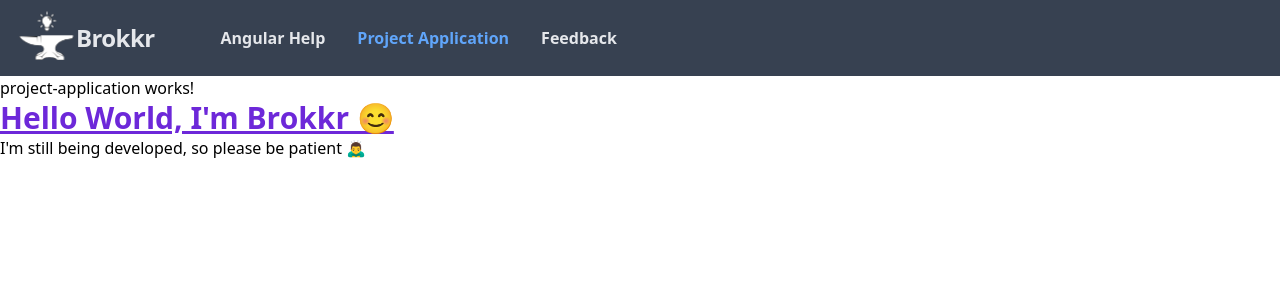
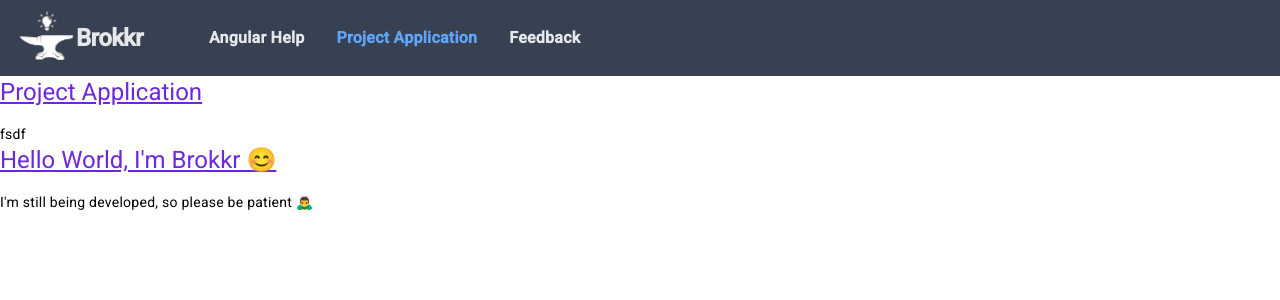
Before and after one commit to Himmelschrei/Brokkr, an Angular app: page /project-application/project-application.component.html in a window 1280 px wide. Shown: the top 300 px of the page. Built offline with nearby package versions, Linux system fonts and the light colour scheme.

Commit message:
Add Angular Material for datepicker

```diff
--- a/angular.json
+++ b/angular.json
@@ -25,6 +25,7 @@
               "src/assets"
             ],
             "styles": [
+              "@angular/material/prebuilt-themes/indigo-pink.css",
               "src/styles.css"
             ],
             "scripts": []
@@ -87,6 +88,7 @@
               "src/assets"
             ],
             "styles": [
+              "@angular/material/prebuilt-themes/indigo-pink.css",
               "src/styles.css"
             ],
             "scripts": []
--- a/package.json
+++ b/package.json
@@ -11,10 +11,12 @@
   "private": true,
   "dependencies": {
     "@angular/animations": "^16.1.0",
+    "@angular/cdk": "^16.1.6",
     "@angular/common": "^16.1.0",
     "@angular/compiler": "^16.1.0",
     "@angular/core": "^16.1.0",
     "@angular/forms": "^16.1.0",
+    "@angular/material": "^16.1.6",
     "@angular/platform-browser": "^16.1.0",
     "@angular/platform-browser-dynamic": "^16.1.0",
     "@angular/router": "^16.1.0",
--- a/src/app/navbar/navbar.component.html
+++ b/src/app/navbar/navbar.component.html
@@ -21,11 +21,6 @@
       <div>
         <svg xmlns="http://www.w3.org/2000/svg" id="menu-button1" (click)="handleClick()" class="h-6 w-6 cursor-pointer md:hidden block" fill="none" viewBox="0 0 24 24" stroke="currentColor">
           <path stroke-linecap="round" stroke-linejoin="round" stroke-width="2" d="M4 6h16M4 12h16M4 18h16" />
-          <!-- <script>
-            document.querySelector('#menu-button1').addEventListener('click', function() {
-              document.querySelector('#menu1').classList.toggle('hidden');
-            });
-            </script> -->
         </svg>
       </div>
       <!-- Menu Items -->
--- a/src/app/navbar/navbar.component.ts
+++ b/src/app/navbar/navbar.component.ts
@@ -26,9 +26,4 @@
     const navLinks = document.getElementById('menu1');
     navLinks?.classList.toggle("hidden");
   }
-
-  handleClick2() {
-    const menu = document.getElementById("menutest");
-    menu?.classList.toggle("hidden");
-  }
 }
--- /dev/null
+++ b/src/app/project-application-form.ts
@@ -0,0 +1,17 @@
+export class ProjectApplicationForm {
+
+    constructor(
+        public projectName: string,
+        public dateProposed: Date,
+        public proposerName: string,
+        public department: string,
+        public dateStart: Date,
+        public dateEnd: Date,
+
+        public projectDescription: string,
+        public capabilityPlanning: string,
+        public schedule: string,
+        public contactPerson: string,
+        public miscellaneous: string,
+    ) { }
+}
--- a/src/app/project-application/project-application.component.html
+++ b/src/app/project-application/project-application.component.html
@@ -1,3 +1,4 @@
-<p>
-    project-application works!
-</p>
+<body>
+    <h1>Project Application</h1>
+    fsdf
+</body>
--- a/src/app/project-application/project-application.component.ts
+++ b/src/app/project-application/project-application.component.ts
@@ -1,5 +1,7 @@
 import { Component } from '@angular/core';
 import { CommonModule } from '@angular/common';
+import { ProjectApplicationForm } from '../project-application-form';
+import { MatDatepickerModule } from '@angular/material/datepicker';
 
 @Component({
   selector: 'app-project-application',
@@ -11,5 +13,20 @@
   styleUrls: ['./project-application.component.css']
 })
 export class ProjectApplicationComponent {
+  model = new ProjectApplicationForm('Test Application',
+  new Date('2023-07-27'),
+  'Carlos Pineda',
+  'Softwareentwicklung',
+  new Date('01.01.2024'),
+  new Date('01.02.2024'),
+  'This is just a test description for the project.',
+  'Capability test description',
+  'Schedule test description',
+  'Contact Person',
+  'Miscellanous string'
+  );
 
+  submitted = false;
+
+  onSubmit() { this.submitted = true; }
 }
--- a/src/index.html
+++ b/src/index.html
@@ -6,8 +6,11 @@
   <base href="/">
   <meta name="viewport" content="width=device-width, initial-scale=1">
   <link rel="icon" type="image/x-icon" href="favicon.ico">
+  <link rel="preconnect" href="https://fonts.gstatic.com">
+  <link href="https://fonts.googleapis.com/css2?family=Roboto:wght@300;400;500&display=swap" rel="stylesheet">
+  <link href="https://fonts.googleapis.com/icon?family=Material+Icons" rel="stylesheet">
 </head>
-<body>
+<body class="mat-typography">
   <app-root></app-root>
 </body>
 </html>
--- a/src/main.ts
+++ b/src/main.ts
@@ -3,12 +3,14 @@
 import { AppComponent } from './app/app.component';
 import { provideRouter } from '@angular/router';
 import routeConfig from './app/routes';
+import { provideNoopAnimations } from '@angular/platform-browser/animations';
 
 bootstrapApplication(AppComponent,
   {
     providers: [
-      provideProtractorTestingSupport(),
-      provideRouter(routeConfig)
-    ]
+    provideProtractorTestingSupport(),
+    provideRouter(routeConfig),
+    provideNoopAnimations()
+]
   }
 ).catch(err => console.error(err));
--- a/src/styles.css
+++ b/src/styles.css
@@ -50,3 +50,6 @@
     top: 0;
     right: 0;
 }
+
+html, body { height: 100%; }
+body { margin: 0; font-family: Roboto, "Helvetica Neue", sans-serif; }
```
Also changed, not shown: 1 other file (tests, documents, lock files or other folders).
